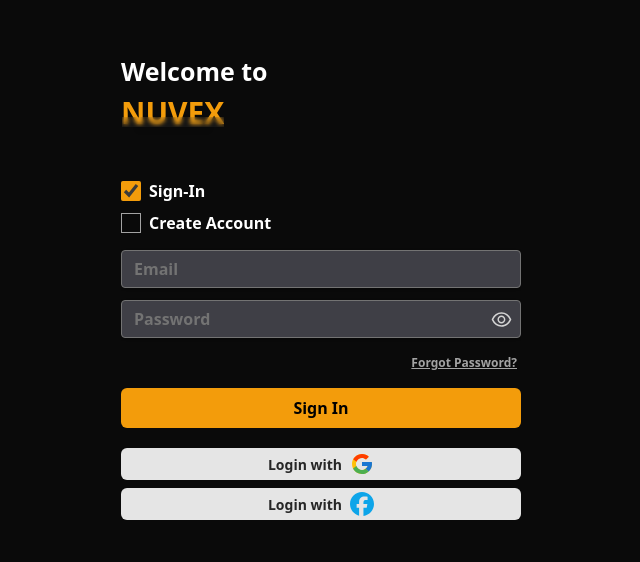
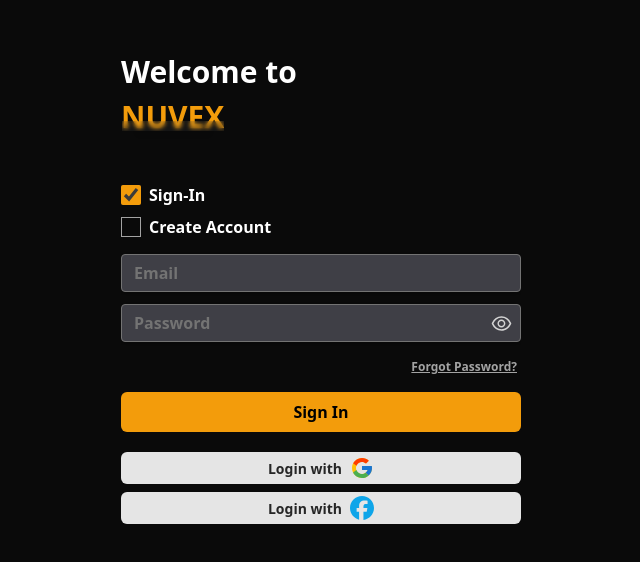
Before and after one commit to AhhmedJamal/Nuvex_movies, a React (Vite) app: page /authentication in a window 1280 px wide. Shown: the part 106-668 px from the top of the page, without its empty margins (319-959 px from the left). Built offline with nearby package versions, Linux system fonts and the light colour scheme; no server answers; a web font is replaced by a local one.

Commit message:
change font 2

```diff
--- a/src/pages/Auth.tsx
+++ b/src/pages/Auth.tsx
@@ -33,7 +33,7 @@ function Auth() {
       <div className="flex flex-col  font-bold justify-between w-[80%] sm:w-[400px] my-4">
         <div className=" flex flex-col gap-11 w-full">
           <h1 className=" flex flex-col ">
-            <h1 className="text-[25px] ">Welcome to</h1>
+            <h2 className="text-[30px] ">Welcome to</h2>
             <Logo
               fontSize="text-[30px]"
               heightBlur="h-[10px]"
```
